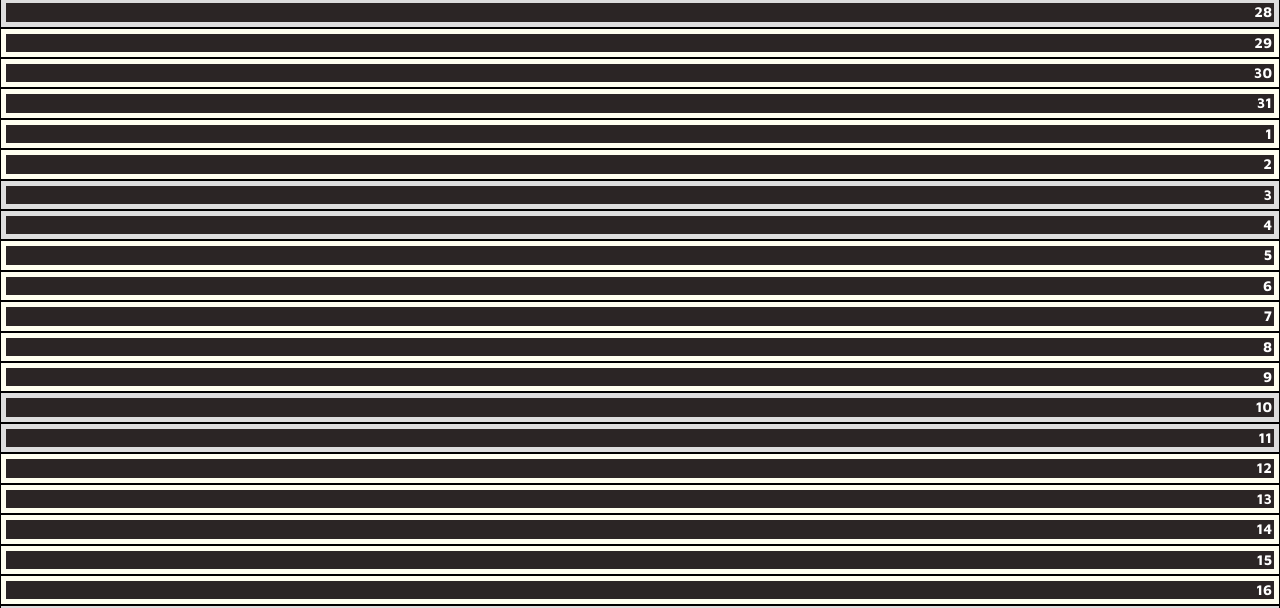
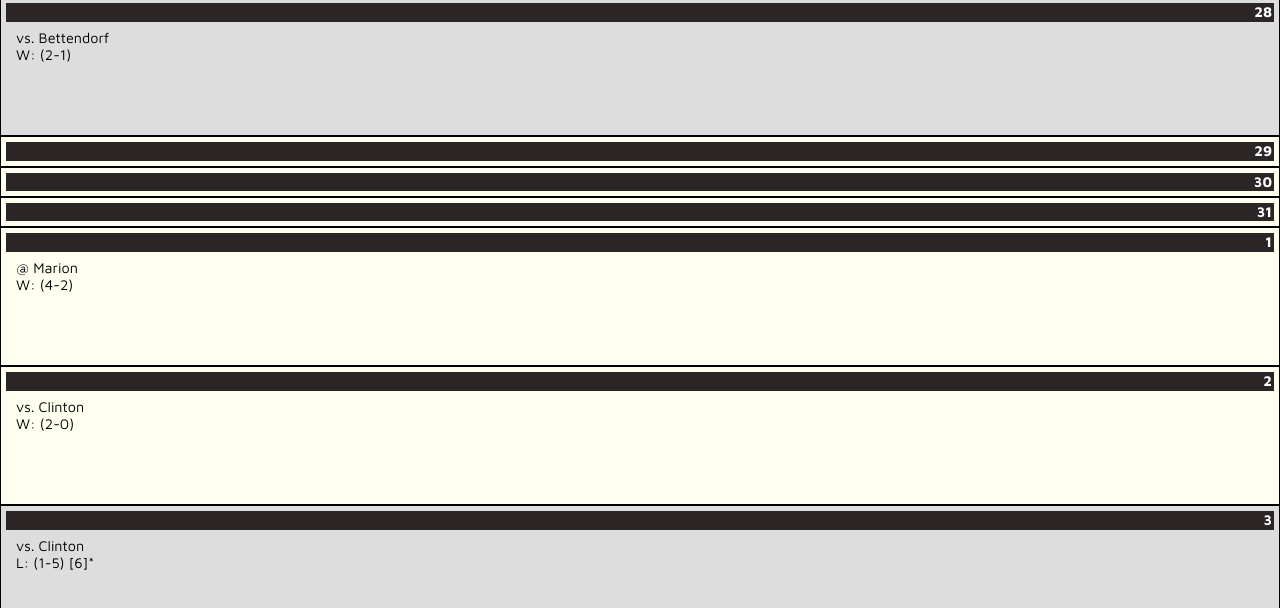
Before and after one commit to trist-user/M5-Site-repo, a plain HTML site: page js03_txt.html in a window 1280 px wide. Shown: the part 184-792 px from the top of the page. Drawn offline with Linux system fonts and the light colour scheme.

Commit message:
progression

```diff
--- a/js03_txt.html
+++ b/js03_txt.html
@@ -8,8 +8,8 @@
 
       Tipton Turbines
       Calendar web page
-      Author:
-      Date:
+      Author: Tristan owen
+      Date:  2/12/26
 
       Filename: js03.html
    -->
@@ -19,6 +19,9 @@
    <link rel="stylesheet" media="screen and (max-device-width: 999px)" href="tthand.css" />
    <link rel="stylesheet" media="screen and (min-device-width: 1000px)" href="turbines.css" />
    <link href="http://fonts.googleapis.com/css?family=Maven+Pro:400,700,900" rel="stylesheet" type="text/css">
+   <script src="schedule.js" defer></script>
+   <script src="js03_txt.js" defer></script>
+
 </head>
 
 <body>
--- a/js03_txt.js
+++ b/js03_txt.js
@@ -4,8 +4,70 @@
 
      Tipton Turbines
      Program to display games results in a web table
-     Author:
-     Date:
+     Author: tristan
+     Date:   2/12/26
 
      Filename: js03.js
  */
+
+// Days of the week
+let weekDays = ["Sunday", "Monday", "Tuesday", "Wednesday","Thursday","Friday","Saturday"];
+
+window.addEventListener("load", addWeekDays);
+
+// function to write weekday names into the calender
+function addWeekDays() {
+        let i =0; // initial counter value
+
+    //reference the collection of heading cells
+    let headingCells = document.getElementsByTagName("th");
+
+    // write each of the seven days into a heading cell
+    while (i<7) {
+        headingCells[i].innerHTML = weekDays[i];
+
+        // increase the counter by 1
+        i++;
+
+    }
+}
+
+window.addEventListener("load", showGames);
+// Function to write game information into the calender
+function showGames(){
+    for (let i = 0; i < gameDates.length; i++){
+        let gameInfo = "";
+
+        //open the paragraph
+        gameInfo += "<p>";
+
+        //display the game location
+        if (gameLocations[i] === "h"){
+            gameInfo += "vs. ";
+        } else if (gameLocations[i] === "a") {
+            gameInfo += "@ ";
+        }
+
+        //include the opponent
+        gameInfo += gameOpponents[i] + "<br>";
+
+        //include the result and score
+        gameInfo += gameResults[i] + ": (" +runsScored[i] + "-" + runsAllowed[i] + ")";
+
+        //Display innings played for suspended, shortened, or extrainning games
+        if (gameInnings[i] < 5) {
+            gameInfo += " [" + gameInnings[i]+"]***";
+        } else if (gameInnings [i] < 9) {
+            gameInfo += " [" + gameInnings[i] + "]*";
+        } else if (gameInnings [i] > 9) {
+            gameInfo += "[" + gameInnings [i] + "]";
+        }
+
+        //Close the paragraph
+        gameInfo += "<p>";
+
+        //write the information into a table cell
+        let tableCell = document.getElementById (gameDates[i]);
+        tableCell.insertAdjacentHTML("beforeEnd", gameInfo);
+    };
+}
```
